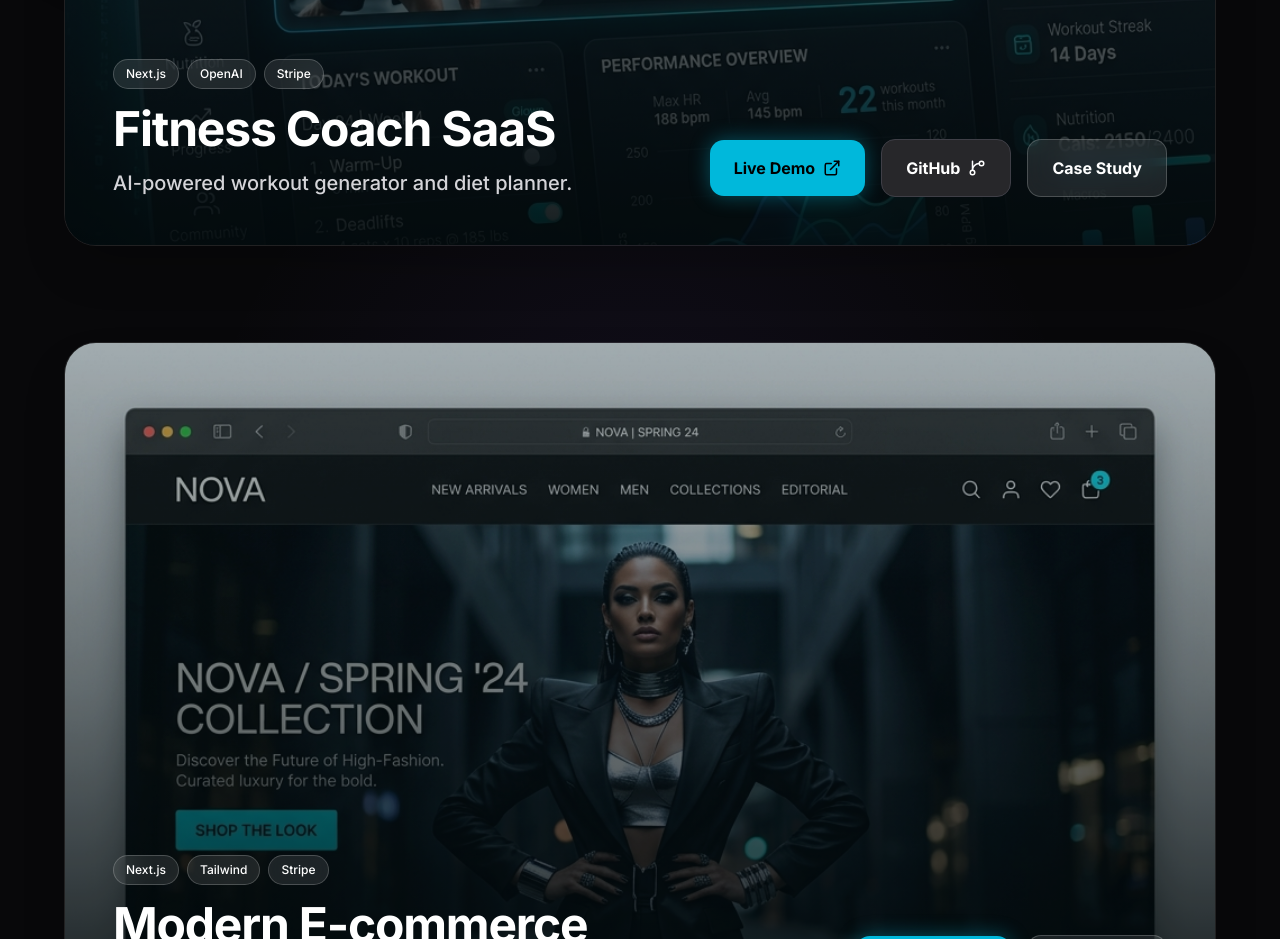
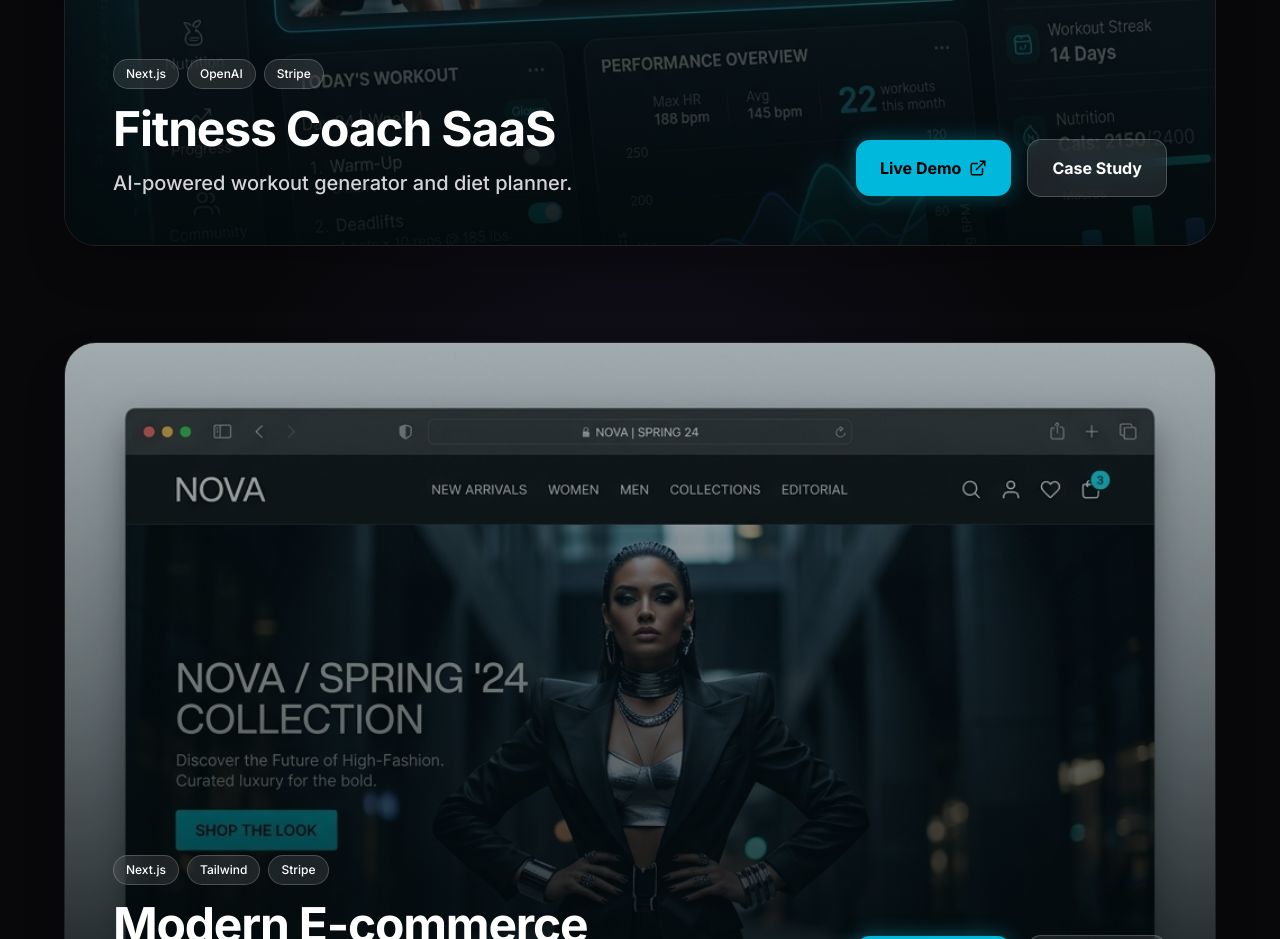
Before and after one commit to Kunal-Phogat-dev/KUNAL-S-PORTFOLIO, a Next.js app: page / in a window 1280 px wide. Shown: the part 3820-4759 px from the top of the page. Built offline with nearby package versions, Linux system fonts and the light colour scheme.

Commit message:
Remove GitHub button from projects showcase section

```diff
--- a/src/components/sections/projects-section.tsx
+++ b/src/components/sections/projects-section.tsx
@@ -2,7 +2,7 @@
 
 import { motion } from "framer-motion";
 import Image from "next/image";
-import { ExternalLink, ArrowRight, GitBranch } from "lucide-react";
+import { ExternalLink, ArrowRight } from "lucide-react";
 import Link from "next/link";
 
 const projects = [
@@ -120,11 +120,6 @@ export function ProjectsSection() {
                     <Link href={project.liveUrl} target="_blank" rel="noopener noreferrer" className="w-full sm:w-auto inline-flex items-center justify-center gap-2 px-6 py-4 rounded-xl font-bold transition-all bg-cyan-500 hover:bg-cyan-400 text-black hover:scale-105 shadow-[0_0_20px_rgba(6,182,212,0.4)]">
                       Live Demo <ExternalLink size={18} />
                     </Link>
-                    {(project as any).githubUrl && (
-                      <Link href={(project as any).githubUrl} target="_blank" rel="noopener noreferrer" className="w-full sm:w-auto inline-flex items-center justify-center gap-2 px-6 py-4 rounded-xl font-bold transition-all bg-zinc-800 hover:bg-zinc-700 text-white hover:scale-105 border border-zinc-700">
-                        GitHub <GitBranch size={18} />
-                      </Link>
-                    )}
                     <Link href={project.caseUrl} className="w-full sm:w-auto inline-flex items-center justify-center gap-2 px-6 py-4 rounded-xl font-bold transition-all bg-white/10 hover:bg-white/20 text-white backdrop-blur-md border border-white/20 hover:scale-105">
                       Case Study
                     </Link>
```
